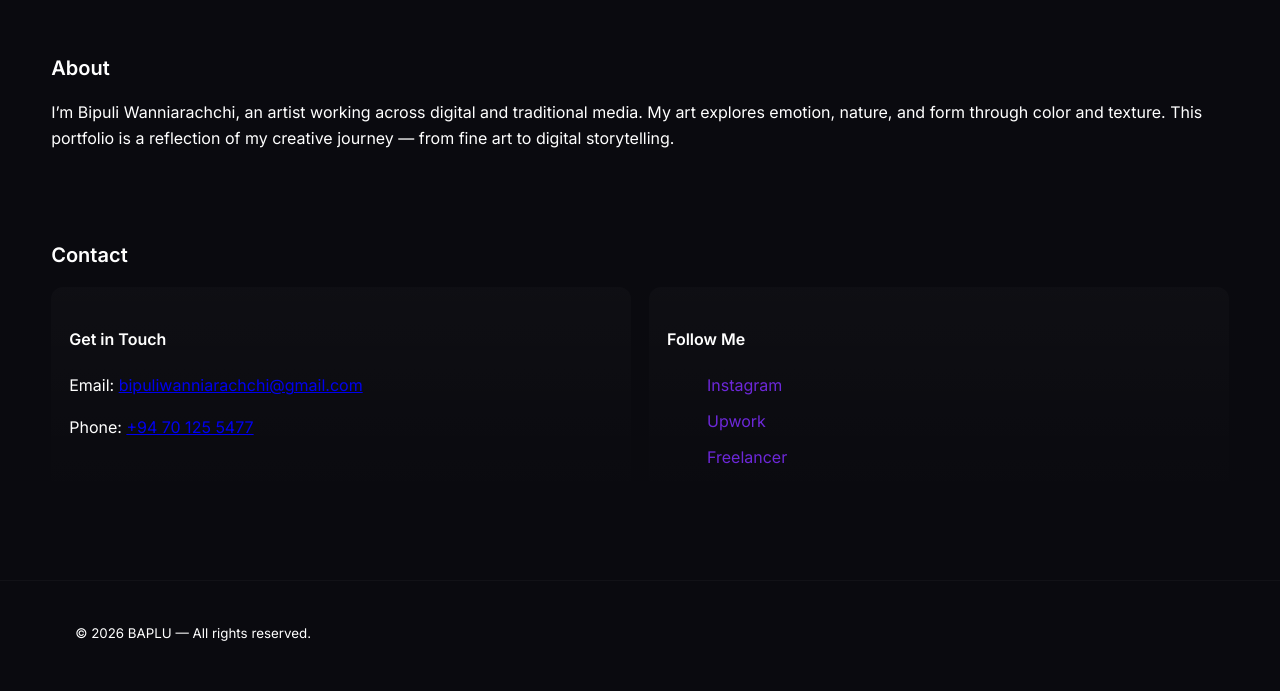
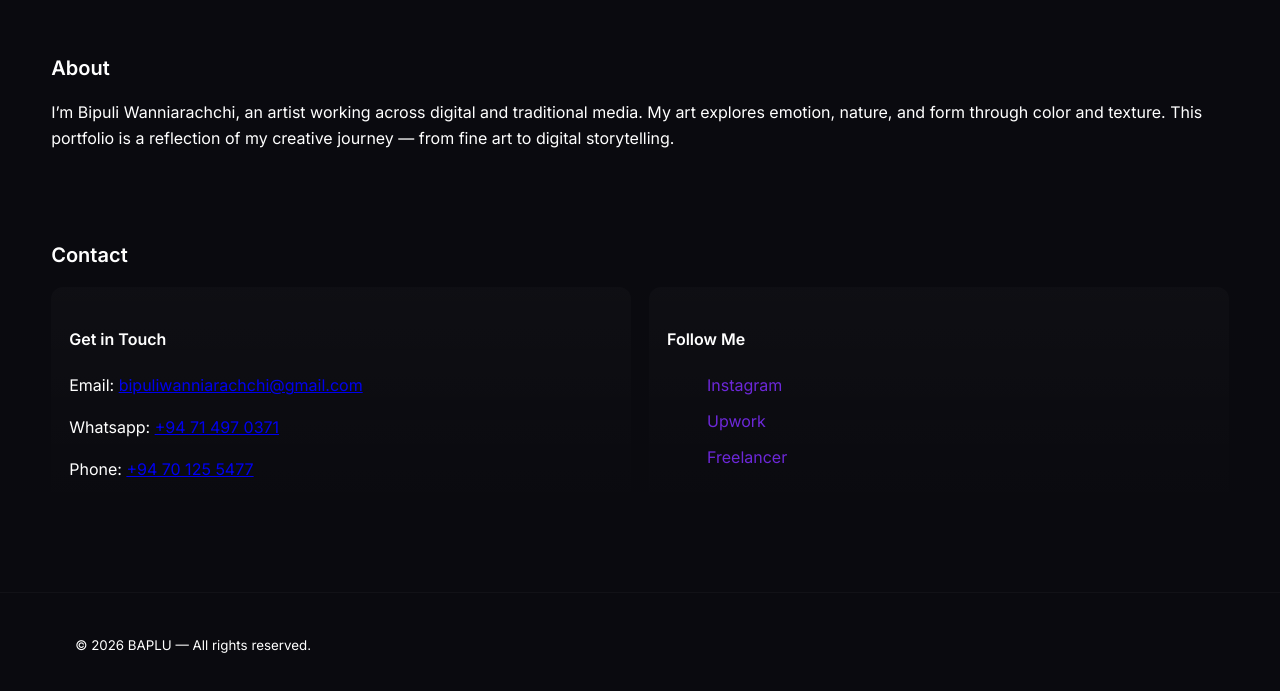
Before and after one commit to BIPULII/artnew, a plain HTML site: page index.html in a window 1280 px wide. Shown: the part 7919-8610 px from the top of the page. Drawn offline with nearby package versions, Linux system fonts and the light colour scheme.

Commit message:
Add the whatsapp number

```diff
--- a/index.html
+++ b/index.html
@@ -463,6 +463,7 @@
         <div class="contact-card">
           <h4>Get in Touch</h4>
           <p>Email: <a href="mailto:bipuliwanniarachchi@gmail.com">bipuliwanniarachchi@gmail.com</a></p>
+          <p>Whatsapp: <a href="tel:+94714790371">+94 71 497 0371</a></p>
           <p>Phone: <a href="tel:+94701255477">+94 70 125 5477</a></p>
         </div>
         <div class="contact-card">
```
